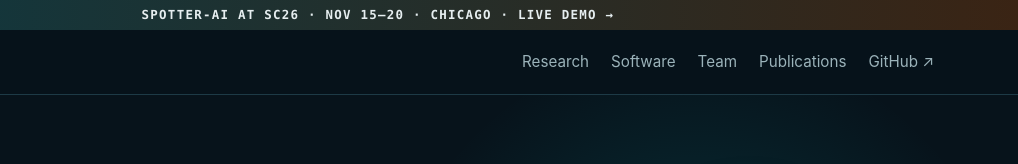
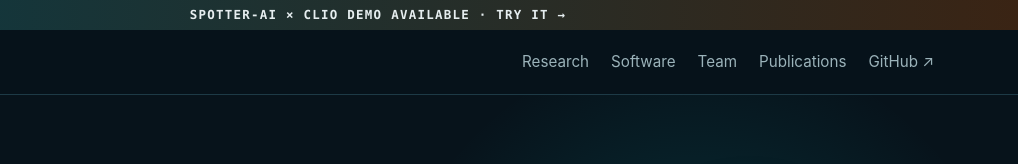
Before and after one commit to spotter-ai-genesis/web, an Astro site: page / in a window 1280 px wide. Shown: the top 164 px of the page, 262-1280 px from the left. Built offline with nearby package versions, Linux system fonts and the light colour scheme; Astro itself is replaced by a stand-in of ours.

Commit message:
changed top banner to a generic format

```diff
--- a/src/layouts/Base.astro
+++ b/src/layouts/Base.astro
@@ -26,7 +26,7 @@ const here = Astro.url.pathname;
     <link rel="icon" type="image/png" href={url('/logo.png')} />
   </head>
   <body>
-    <div class="banner"><a href={url('/publications/')}>SPOTTER-AI AT SC26 · NOV 15–20 · CHICAGO · LIVE DEMO →</a></div>
+    <div class="banner"><a href={url('/publications/')}>SPOTTER-AI × CLIO DEMO AVAILABLE · TRY IT →</a></div>
     <header class="site-header">
       <div class="wrap">
         <a class="brand" href={url('/')}><img src={url('/logo.png')} alt="" width="34" height="34" />SPOTTER-AI</a>
```
